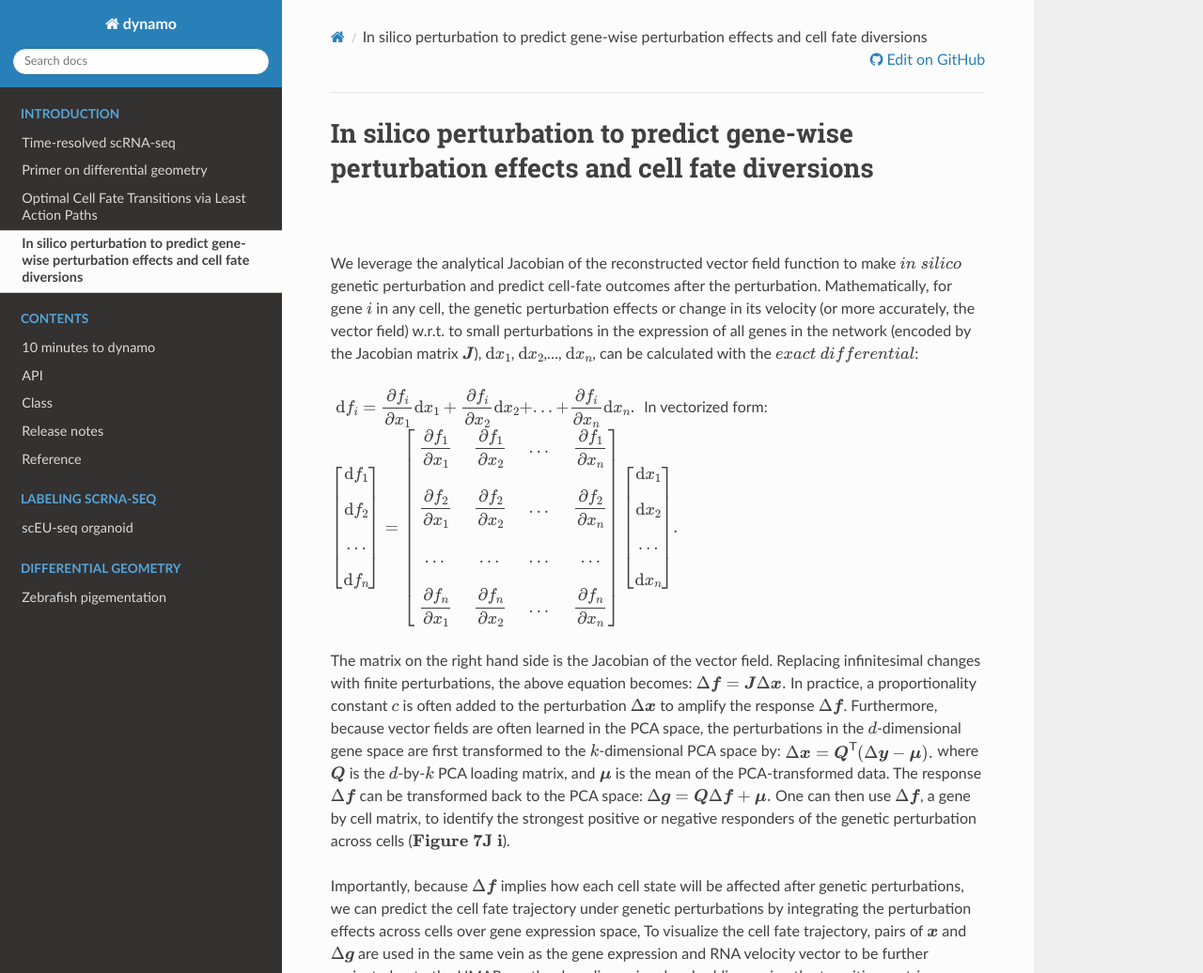
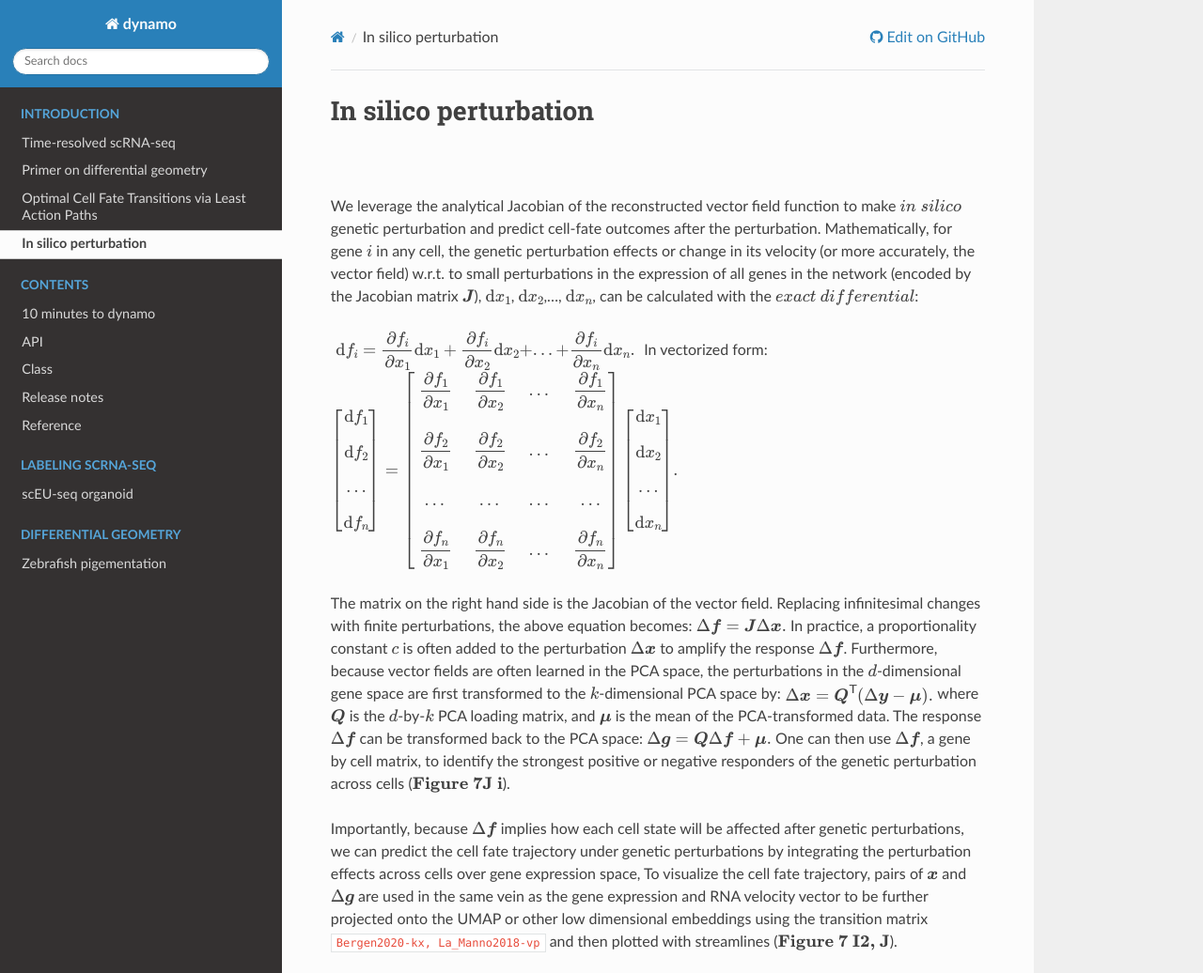
Before and after one commit to aristoteleo/dynamo_readthedocs, a Sphinx documentation site: the page built from docs/source/notebooks/perturbation_introduction_theory.rst, in a window 1280 px wide and 1390 px high, cut to the strip 0-1036 px from the top of the window. Shown: the whole strip at 94% size. Built offline with Sphinx 7.4.7 and the Read the Docs theme 2.0.0, drawn with Linux system fonts in a browser that asks for light colours; pages that are not in the unit, such as notebooks, are missing from menus; cross-references to code outside the pages are shown as plain code.

Commit message:
Update perturbation_introduction_theory.rst

```diff
--- a/docs/source/notebooks/perturbation_introduction_theory.rst
+++ b/docs/source/notebooks/perturbation_introduction_theory.rst
@@ -1,4 +1,4 @@
-In silico perturbation to predict gene-wise perturbation effects and cell fate diversions
+In silico perturbation
 =========================================================================================
 
 :math:`\newcommand{\pdv}[2]{\dfrac{\partial #1}{\partial #2}} \newcommand{\trp}{\mathsf{T}}`
```
